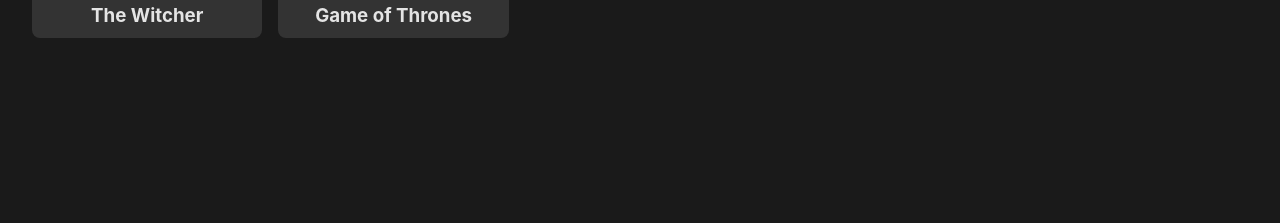
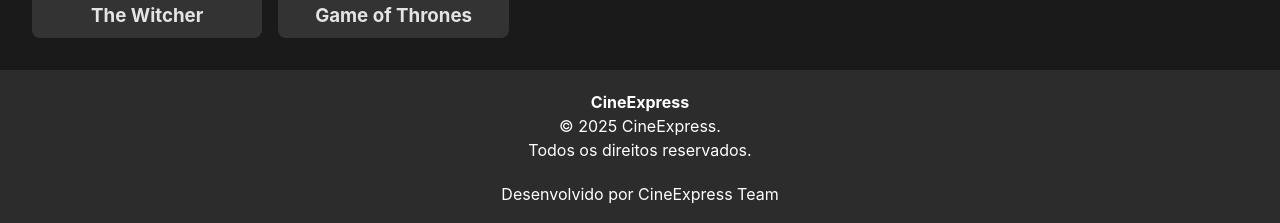
Before and after one commit to larissa-sc/CineExpress, a Vue app: page /#/ in a window 1280 px wide. Shown: the part 1204-1427 px from the top of the page. Before the commit the page ends 1274 px from the top, so only its background shows below. Built offline with nearby package versions, Linux system fonts and the light colour scheme.

Commit message:
adição do footer

```diff
--- /dev/null
+++ b/src/components/fixed/FooterView.vue
@@ -0,0 +1,38 @@
+<template>
+    <footer class="footer">
+      <div class="container">
+        <div class="footer-section">
+          <h4>CineExpress</h4>
+          <p>© 2025 CineExpress.</p>
+          <p>Todos os direitos reservados.</p>
+        </div>
+        <div class="footer-credit">
+          <p>Desenvolvido por CineExpress Team</p>
+        </div>
+      </div>
+    </footer>
+</template>
+
+<style scoped>
+  .footer {
+    background-color: #2c2c2c;
+    color: white;
+    padding: 20px;
+    text-align: center;
+  }
+  .container {
+    max-width: 1200px;
+    margin: auto;
+    display: flex;
+    flex-wrap: wrap;
+    justify-content: space-between;
+  }
+  .footer-section {
+    flex: 1;
+    min-width: 250px;
+  }
+  .footer-credit {
+    margin-top: 20px;
+    width: 100%;
+  }
+  </style>
--- a/src/view/HomeView.vue
+++ b/src/view/HomeView.vue
@@ -1,4 +1,5 @@
 <script setup>
+import FooterView from '@/components/fixed/FooterView.vue';
 import HeaderView from '../components/fixed/HeaderView.vue'
 import CarouselSection from '../components/navigation/home/CarouselSection.vue'
 import MovieSection from '../components/navigation/home/MovieSection.vue'
@@ -12,4 +13,5 @@
       <MovieSection />
       <SeriesSection />
     </main>
+    <FooterView/>
 </template>
```
